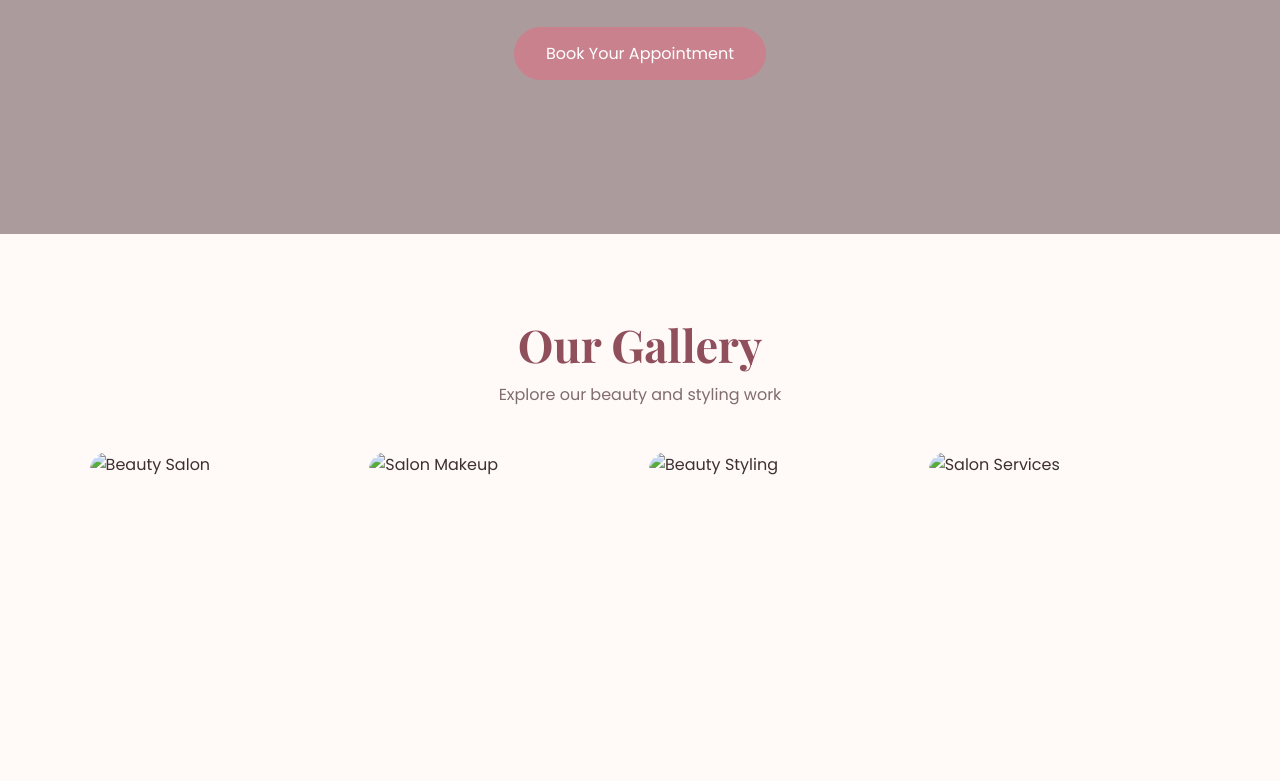
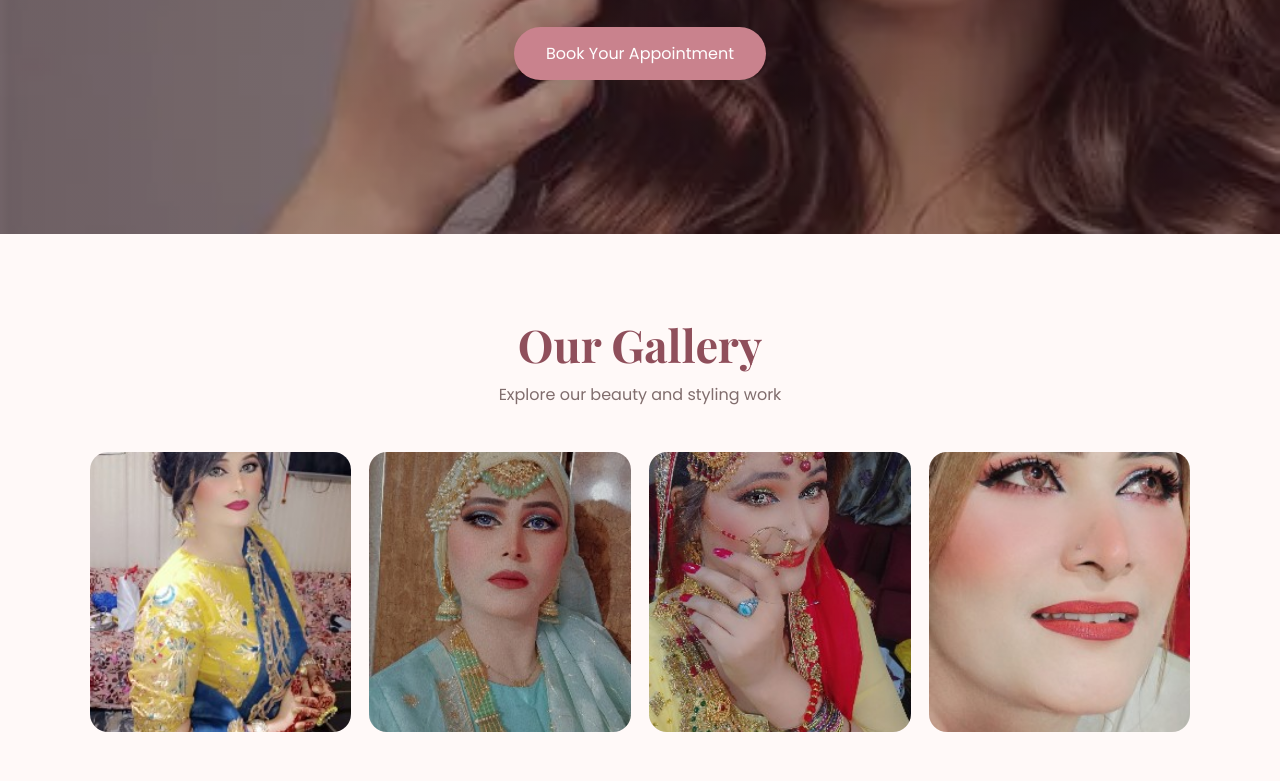
Before and after one commit to noorayrajput345678-crypto/sidra-mentraty-home, a plain HTML site: page index.html in a window 1280 px wide. Shown: the part 519-1300 px from the top of the page. Drawn offline with nearby package versions, Linux system fonts and the light colour scheme.

Commit message:
Add files via upload

```diff
--- a/index.html
+++ b/index.html
@@ -70,7 +70,7 @@ body {
 
     background:
         linear-gradient(rgba(55,25,30,.42), rgba(55,25,30,.42)),
-        url("imgparlor/OIP.webp");
+        url("OIP.webp");
 
     background-size: cover;
     background-position: center;
@@ -463,10 +463,10 @@ footer p {
 
     <div class="gallery">
 
-        <img src="imgparlor/random.jpg" alt="Beauty Salon">
-        <img src="imgparlor/amazing.jpg" alt="Salon Makeup">
-        <img src="imgparlor/beautiful.jpg" alt="Beauty Styling">
-        <img src="imgparlor/look.jpg" alt="Salon Services">
+        <img src="random.jpg" alt="random.jpg">
+        <img src="amazing.jpg" alt="amazing.jpg">
+        <img src="beautiful.jpg" alt="beautiful.jpg">
+        <img src="look.jpg" alt="look.jpg">
 
     </div>
 
```
